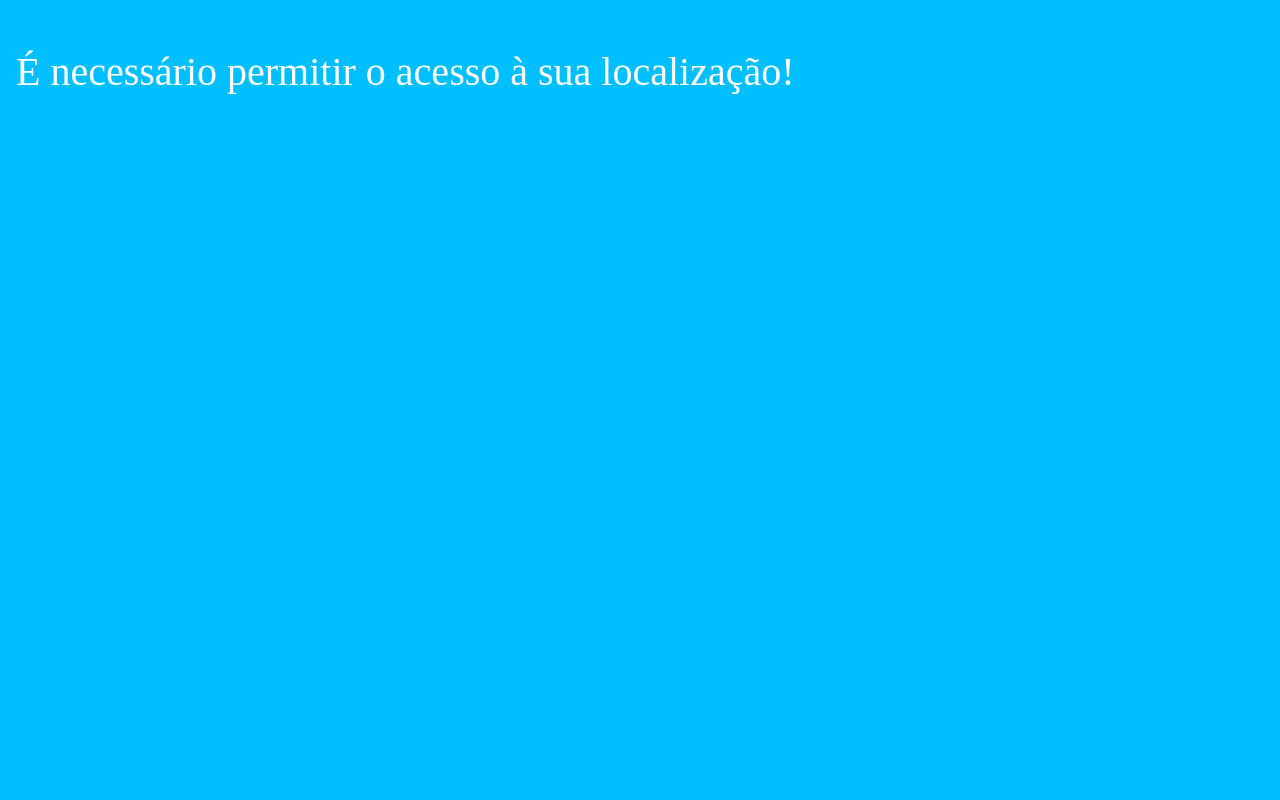
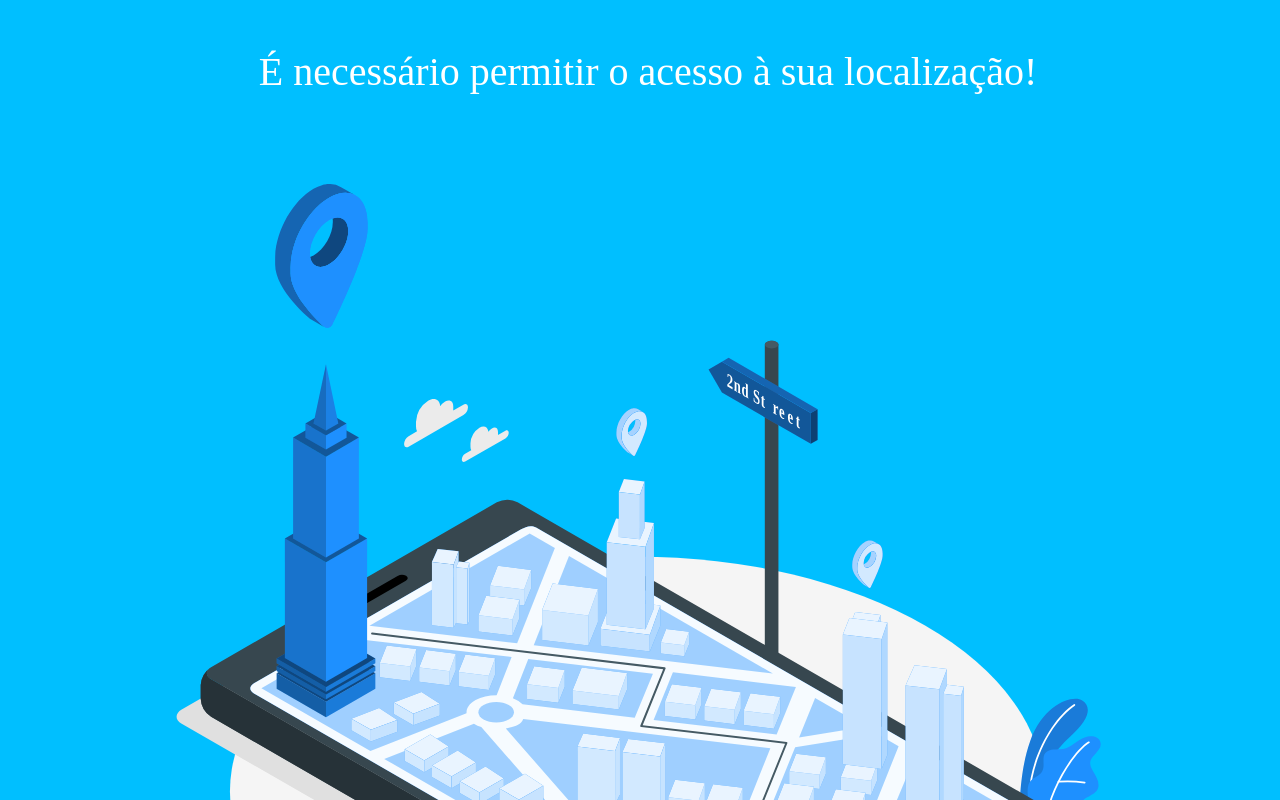
Before and after one commit to Lucas-beserra/our-climate, a React (Vite) app: page / in a window 1280 px wide. Shown: the top 800 px of the page. Built offline with nearby package versions, Linux system fonts and the light colour scheme; no server answers.

Commit message:
Created the permission component

```diff
--- a/src/App.jsx
+++ b/src/App.jsx
@@ -16,11 +16,14 @@ import weatherImg from './assets/undraw_weather_re_qsmd.svg'
 
 import './style.css'
 import Footer from './components/footer/Footer'
+import Permission from './components/permission/Permission'
 
 function App() {
 
   const [location, setLocation] = useState(false)
   const [weather, setWeather] = useState(false)
+
+  //let cityName =
 
   let getWeather = async (lat, long) => {
     let res = await axios.get('https://api.openweathermap.org/data/2.5/weather', {
@@ -47,9 +50,7 @@ function App() {
 
   if(location == false){
     return (
-      <div className="permition-container">
-        <span>É necessário permitir o acesso à sua localização!</span>
-      </div>
+      <Permission/>
     )
   }
   else if(weather == false){
--- /dev/null
+++ b/src/components/permission/Permission.jsx
@@ -0,0 +1,17 @@
+import React from "react"
+
+import gpsImg from "../../assets/Navigation-amico.svg"
+
+import './style.css'
+
+export default class Permission extends React.Component {
+    render(){
+        return (
+            <div className="permition-container">
+                <span>É necessário permitir o acesso à sua localização!</span>
+
+                <img src={gpsImg} alt="imagem de um celular com gps aberto"/>
+            </div>
+        )
+    }
+}
--- /dev/null
+++ b/src/components/permission/style.css
@@ -0,0 +1,15 @@
+.permition-container {
+    width: 100%;
+    padding: 3rem 0 0 1rem;
+    font-size: 2.5rem;
+
+    display: flex;
+    flex-direction: column;
+    justify-content: center;
+    align-items: center;
+    gap: 2rem;
+}
+
+.permition-container img {
+    width: 80%;
+}
--- a/src/style.css
+++ b/src/style.css
@@ -19,12 +19,6 @@ body {
     flex-direction: column;
     align-items: center;
     position: relative;
-}
-
-.permition-container {
-    width: 100%;
-    padding: 3rem 0 0 1rem;
-    font-size: 2.5rem;
 }
 
 .loading-container {
```
Also changed, not shown: src/assets/Navigation-amico.svg (added).
